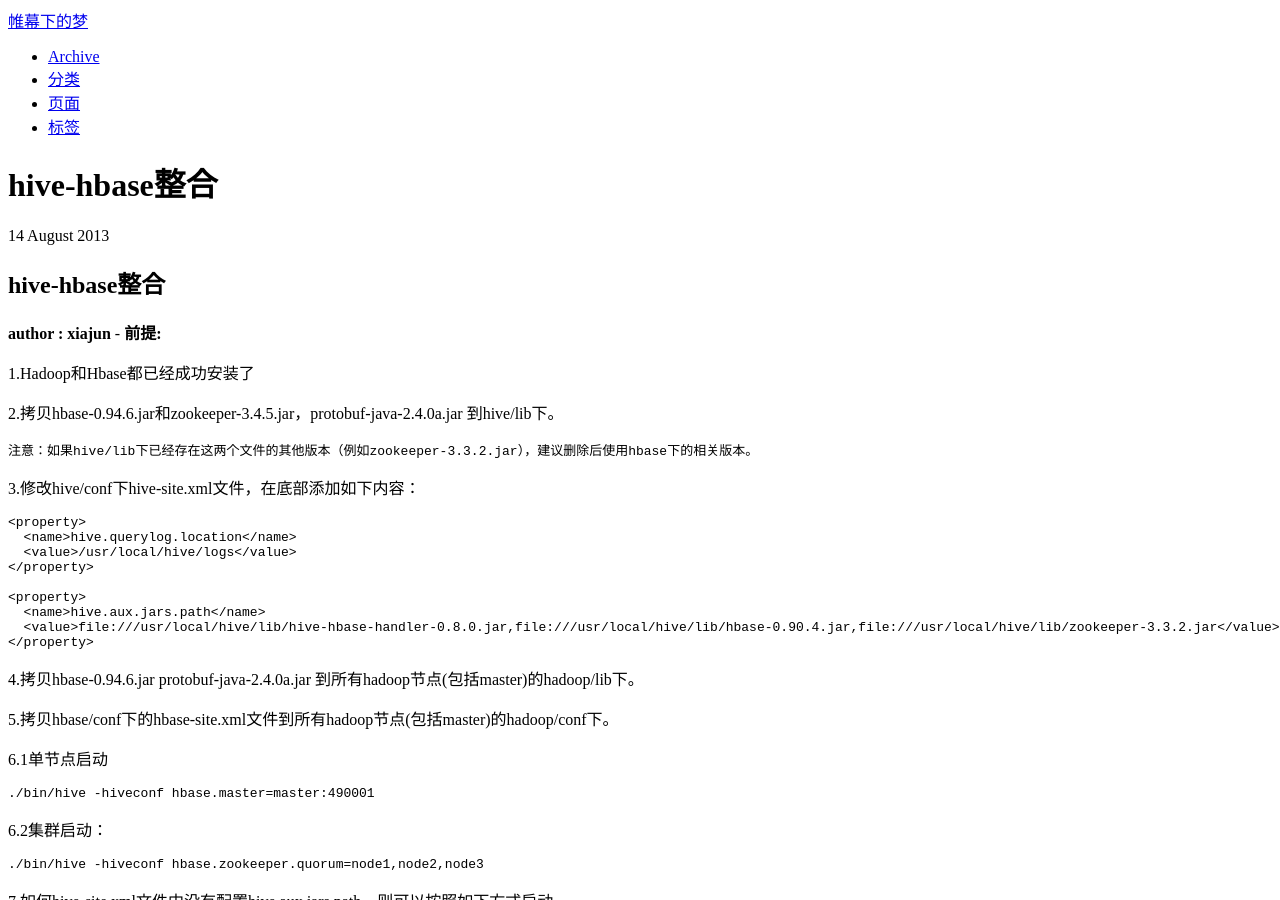
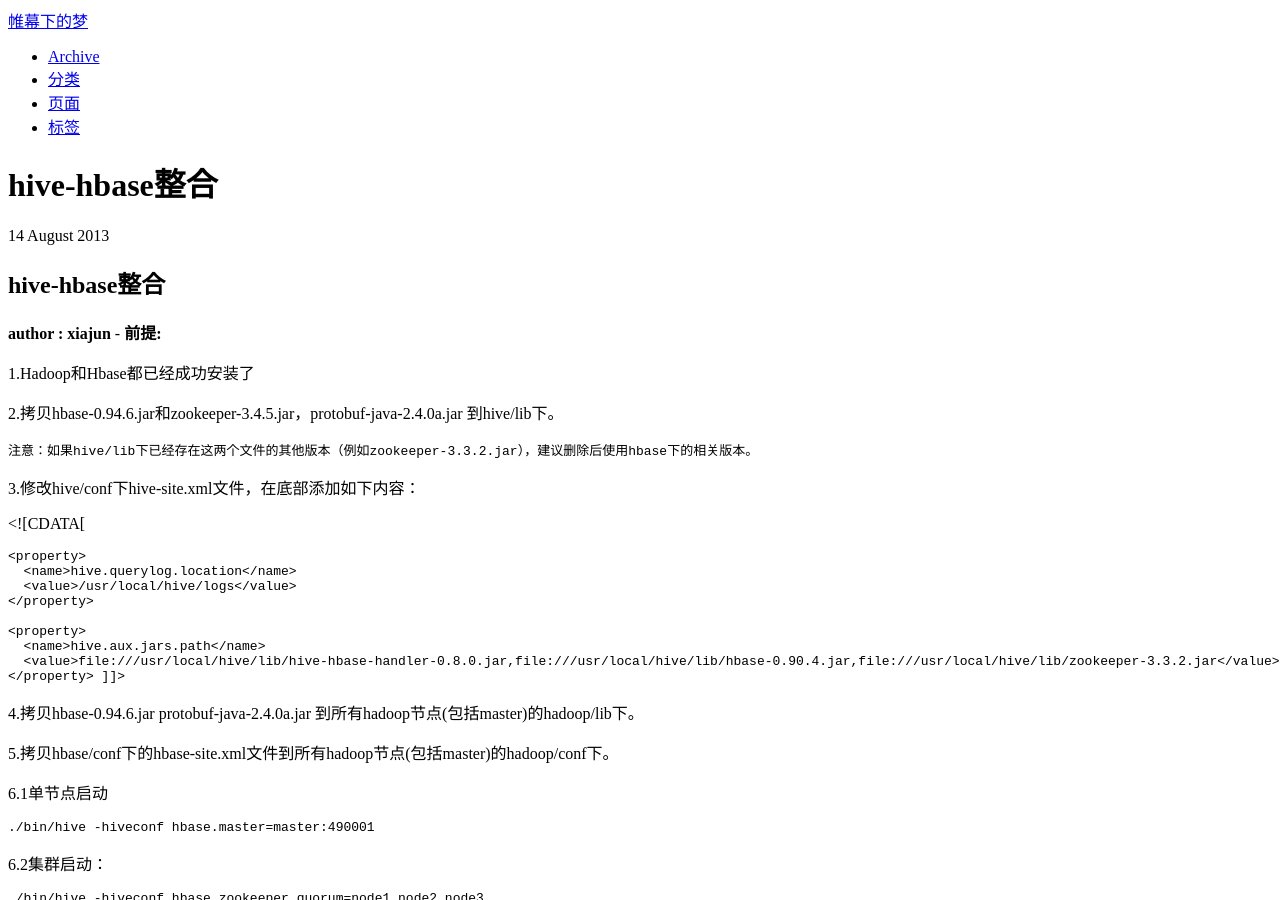
Before and after one commit to xiajunsongfan/resys, a Jekyll site: the page built from _posts/core-samples/bigdata/hive/2013-08-14-hive-hbase整合.md, in a window 1280 px wide and 900 px high. Built offline with Jekyll 4.4.1, drawn with Linux system fonts in a browser that asks for light colours; comment, search, counter and statistics services are not loaded.

Commit message:
xml防止解析

```diff
--- a/_posts/core-samples/bigdata/hive/2013-08-14-hive-hbase整合.md
+++ b/_posts/core-samples/bigdata/hive/2013-08-14-hive-hbase整合.md
@@ -18,6 +18,8 @@ tags : [bigData, hive, hbase, hadoop]
 
 3.修改hive/conf下hive-site.xml文件，在底部添加如下内容：
 
+<![CDATA[
+
 	<property>
 	  <name>hive.querylog.location</name>
 	  <value>/usr/local/hive/logs</value>
@@ -27,7 +29,7 @@ tags : [bigData, hive, hbase, hadoop]
 	  <name>hive.aux.jars.path</name>
 	  <value>file:///usr/local/hive/lib/hive-hbase-handler-0.8.0.jar,file:///usr/local/hive/lib/hbase-0.90.4.jar,file:///usr/local/hive/lib/zookeeper-3.3.2.jar</value>
 	</property>
-
+]]>
 
 4.拷贝hbase-0.94.6.jar  protobuf-java-2.4.0a.jar 到所有hadoop节点(包括master)的hadoop/lib下。
 
```
